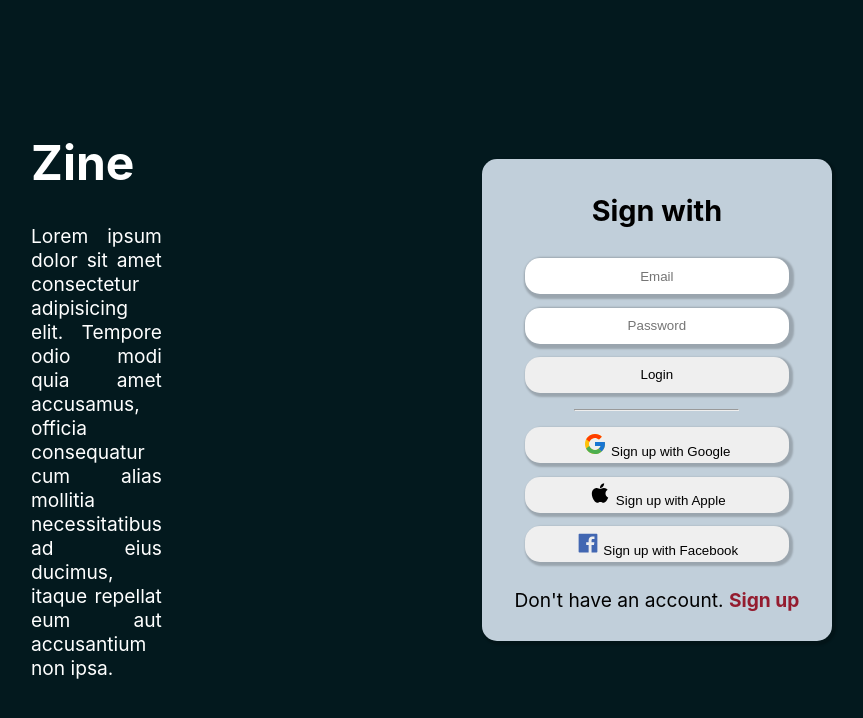
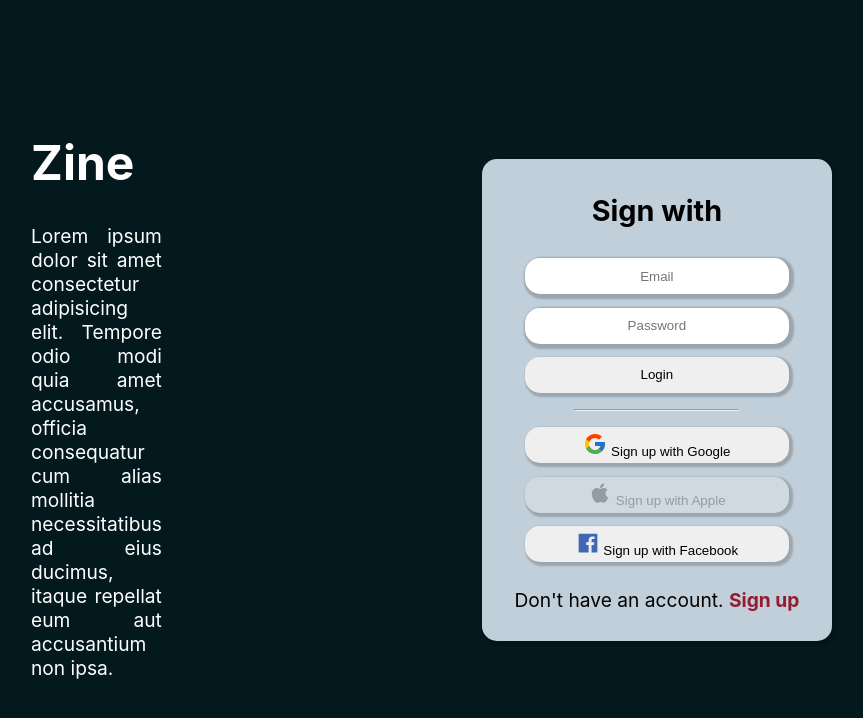
Before and after one commit to vinivilares/zine, a Next.js app: page / in a window 1280 px wide. Shown: the top 718 px of the page, without its empty margins (289-1152 px from the left). Built offline with nearby package versions, Linux system fonts and the light colour scheme; no server answers.

Commit message:
Setting up for deploy

```diff
--- a/components/Auth/auth.jsx
+++ b/components/Auth/auth.jsx
@@ -1,10 +1,22 @@
 import styles from './auth.module.css'
 import { AiFillFacebook, AiFillApple } from "react-icons/ai";
 import { FcGoogle } from "react-icons/fc";
-import { useState } from 'react';
+import { useContext, useState } from 'react';
+import AuthContext from '../../contexts/authContext';
 
 export default function Auth() {
+    const { login } = useContext(AuthContext);
+
+    const [email, setEmail] = useState('')
+    const [password, setPassword] = useState('')
+    const [error, setError] = useState('')
+
     const [auth, setAuth] = useState('login')
+
+    function loginHandler(e) {
+        e.preventDefault();
+        signup
+    }
 
     return (
         <>
@@ -29,7 +41,7 @@ export default function Auth() {
 
                     <div className={styles.actions}>
                         <button><FcGoogle className={styles.icons} /> Sign up with Google</button>
-                        <button><AiFillApple className={styles.icons} /> Sign up with Apple</button>
+                        <button disabled><AiFillApple className={styles.icons} /> Sign up with Apple</button>
                         <button><AiFillFacebook className={`${styles.icons} ${styles.facebook}`} /> Sign up with Facebook</button>
                         <p>Don't have an account. <span className={styles.span} onClick={() => setAuth('signup')}>Sign up</span></p>
                     </div>
```
